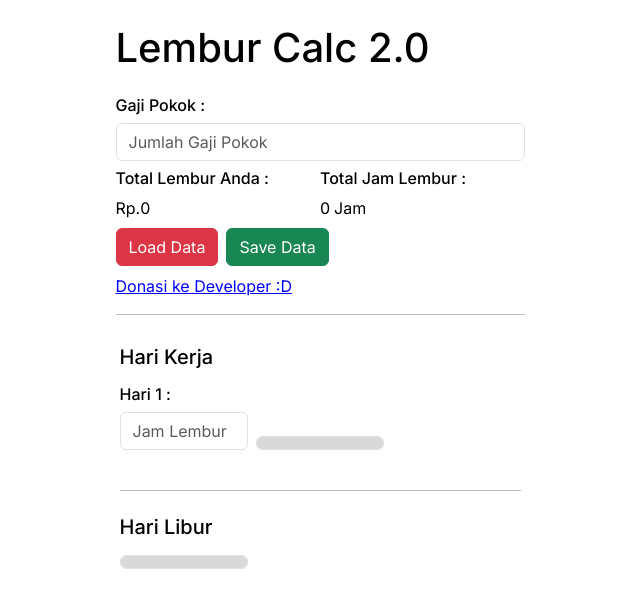
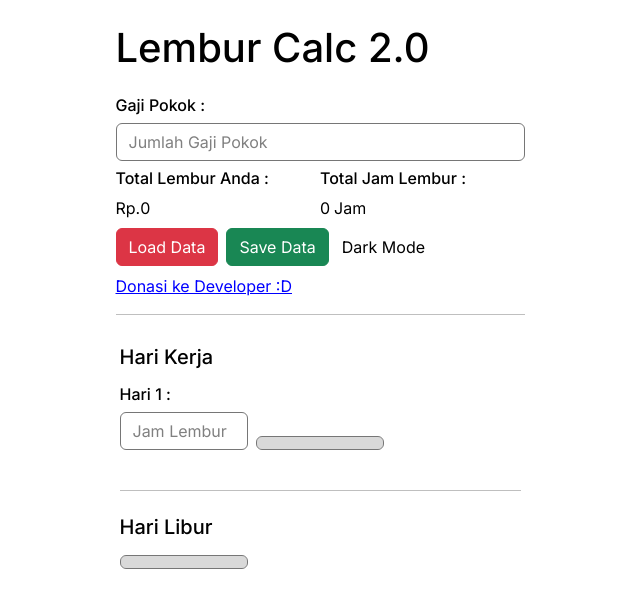
Before and after one commit to hazelflith/lembur-v2, a Next.js app: page / in a window 1280 px wide. Shown: the top 608 px of the page, without its empty margins (320-960 px from the left). Built offline with nearby package versions, Linux system fonts and the light colour scheme.

Commit message:
DARK MODE!

```diff
--- a/src/app/globals.scss
+++ b/src/app/globals.scss
@@ -38,6 +38,26 @@
   --callout-border-rgb: 172, 175, 176;
   --card-rgb: 180, 185, 188;
   --card-border-rgb: 131, 134, 135;
+
+  --main-background: white;
+  --links: blue;
+  --bs-heading-color: black;
+  --text-color: black;
+  --bs-body-color: black;
+  --bs-body-bg: white;
+  --bs-border-color: rgb(118, 118, 118);
+  --placeholder: gray;
+  --add-button: rgb(217, 217, 217);
+  --add-button-hover: rgb(198, 198, 198);
+  --btn-danger-color: white;
+  --btn-danger: #dc3545;
+  --btn-danger-hover: #491016;
+  --btn-success-hover: #0d472c;
+  --btn-success:#198754;
+  --btn-success-color:white;
+}
+::placeholder{
+  color: var(--placeholder) !important;
 }
 input::-webkit-inner-spin-button{
   -webkit-appearance: none;
@@ -54,10 +74,9 @@ html,
 body {
   max-width: 100vw;
   overflow-x: hidden;
-}
-
-body {
-  color: rgb(var(--foreground-rgb));
+  background-color: var(--main-background);
+  color: var(--text-color);
+  transition: background-color 1s;
 }
 
 a {
@@ -69,7 +88,7 @@ a {
 }
 
 .donasi{
-  color: blue;
+  color: var(--links);
   text-decoration: underline;
   cursor: pointer;
 }
@@ -82,7 +101,7 @@ a {
 }
 .fixed{
   position: fixed !important;
-  background: white;
+  background: var(--main-background);
   max-width: 400px;
   width: 100%;
   top: 0;
@@ -92,16 +111,17 @@ a {
 }
 
 .navbar{
-  background: white;
+  background: var(--main-background);
   display: block;
+  transition: background-color 1s;
 }
 .add-button{
-  background-color: rgb(217, 217, 217);
+  background-color: var(--add-button);
   transition: .1s ease-in;
   cursor: pointer;
 }
 .add-button:hover{
-  background-color: rgb(198, 198, 198);
+  background-color: var(--add-button-hover);
 
 }
 ion-icon{
@@ -161,8 +181,8 @@ ion-icon{
   color: gold;
 }
 .money{
-  background: url(/images/money.gif);
-  background-size: cover;
+  background: url(/images/money4.gif) no-repeat;
+  background-size: contain;
   background-position: center;
   position: fixed;
   top: 0;
@@ -172,3 +192,22 @@ ion-icon{
   z-index: 10000;
   pointer-events: none;
 }
+.form-control{
+  transition: background-color 1s;
+}
+.btn-danger{
+  background-color: var(--btn-danger);
+  color: var(--btn-danger-color);
+  transition: background-color 1s;
+}
+.btn-danger:hover{
+  background-color: var(--btn-danger-hover);
+}
+.btn-success{
+  background-color: var(--btn-success);
+  color: var(--btn-success-color);
+  transition: background-color 1s;
+}
+.btn-success:hover{
+  background-color: var(--btn-success-hover);
+}
--- a/src/app/page.js
+++ b/src/app/page.js
@@ -8,6 +8,7 @@ export default function Home() {
   const [gajiPokok, setGajiPokok] = useState()
   const [gajiPokokShow, setGajiPokokShow] = useState()
   const [view, setView] = useState(false)
+  const [theme, setTheme] = useState(false)
   const [viewSaveAlert, setViewSaveAlert] = useState(false)
   const [viewLoadAlert, setViewLoadAlert] = useState(false)
   const [temp, setTemp] = useState(0)
@@ -318,6 +319,51 @@ const calculateLemburHariLibur = () => {
       setView(false)
     }
   }
+  const switchTheme = () => {
+    if(theme){
+      setTheme(false)
+    }
+    else{
+      setTheme(true)
+    }
+  }
+
+  useEffect(() => {
+    if(theme){
+      document.querySelector(":root").style.setProperty("--main-background", "black");
+      document.querySelector(":root").style.setProperty("--bs-heading-color", "#00dc82");
+      document.querySelector(":root").style.setProperty("--bs-body-color", "#00dc82");
+      document.querySelector(":root").style.setProperty("--bs-border-color", "#00dc82");
+      document.querySelector(":root").style.setProperty("--bs-body-bg", "black");
+      document.querySelector(":root").style.setProperty("--placeholder", "green");
+      document.querySelector(":root").style.setProperty("--text-color", "#00dc82");
+      document.querySelector(":root").style.setProperty("--add-button", "black");
+      document.querySelector(":root").style.setProperty("--btn-success", "black");
+      document.querySelector(":root").style.setProperty("--btn-success-color", "#198754");
+      document.querySelector(":root").style.setProperty("--btn-danger", "black");
+      document.querySelector(":root").style.setProperty("--btn-danger-color", "#dc3545");
+      document.querySelector(":root").style.setProperty("--add-button-hover", "rgb(27, 27, 27)");
+      document.querySelector(":root").style.setProperty("--links", "#00dc82");
+    }
+    else{
+      document.querySelector(":root").style.setProperty("--main-background", "white");
+      document.querySelector(":root").style.setProperty("--bs-heading-color", "black");
+      document.querySelector(":root").style.setProperty("--bs-body-color", "black");
+      document.querySelector(":root").style.setProperty("--bs-border-color", "rgb(118, 118, 118)");
+      document.querySelector(":root").style.setProperty("--bs-body-bg", "white");
+      document.querySelector(":root").style.setProperty("--placeholder", "gray");
+      document.querySelector(":root").style.setProperty("--text-color", "black");
+      document.querySelector(":root").style.setProperty("--add-button", "rgb(217, 217, 217)");
+      document.querySelector(":root").style.setProperty("--add-button-hover", "rgb(198, 198, 198)");
+      document.querySelector(":root").style.setProperty("--btn-success", "#198754");
+      document.querySelector(":root").style.setProperty("--btn-success-color", "white");
+      document.querySelector(":root").style.setProperty("--btn-danger", "#dc3545");
+      document.querySelector(":root").style.setProperty("--btn-danger-color", "white");
+      document.querySelector(":root").style.setProperty("--links", "blue");
+    }
+
+  }, [theme])
+
   return (
     <main>
       <div className="container mw-425 pb-5">
@@ -362,6 +408,7 @@ const calculateLemburHariLibur = () => {
               <div className="d-flex">
                 <div className='btn btn-danger me-2' onClick={loadData}>Load Data</div>
                 <div className='btn btn-success'onClick={saveData}>Save Data</div>
+                <div className='btn'onClick={switchTheme}>Dark Mode</div>
               </div>
               <p className="donasi mt-2" onClick={handleQris}>Donasi ke Developer :D</p>
               {viewSaveAlert && <div class="alert alert-success animate" role="alert">
@@ -376,7 +423,7 @@ const calculateLemburHariLibur = () => {
           </div>
           <div class="scroll">
             {view &&
-              <div className="qris animate"></div>
+              <div className="qris animate mb-2"></div>
             }
             <div className="row g-2">
             <h5>Hari Kerja</h5>
```
